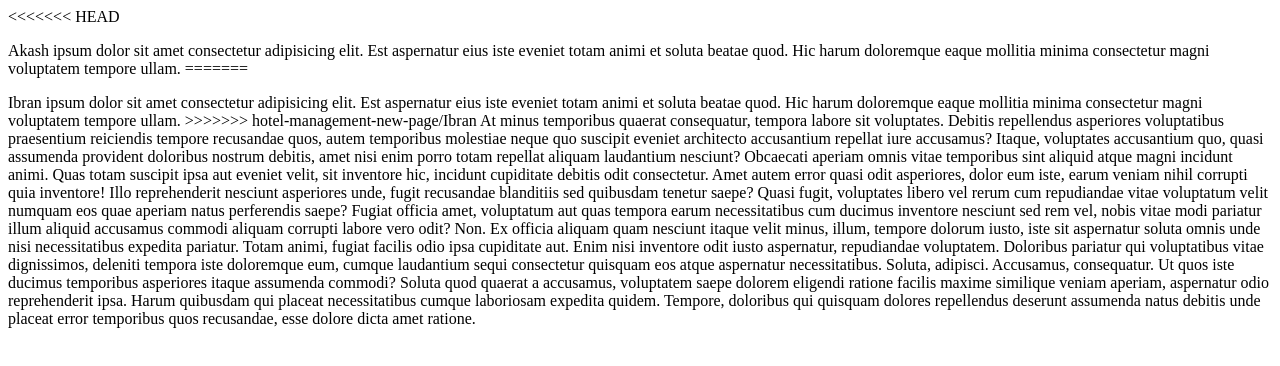
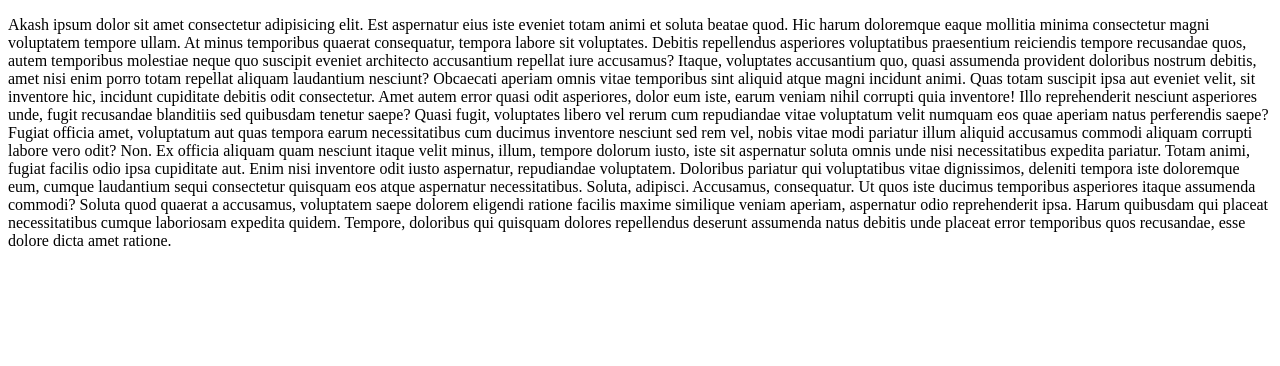
Before and after one commit to Akash09082001/demo-server, a plain HTML site: page hotel-management/index.html in a window 1280 px wide. Drawn offline with Linux system fonts and the light colour scheme.

Commit message:
done changes

```diff
--- a/hotel-management/index.html
+++ b/hotel-management/index.html
@@ -6,11 +6,7 @@
     <title>hotel management</title>
 </head>
 <body>
-<<<<<<< HEAD
     <p>Akash ipsum dolor sit amet consectetur adipisicing elit. Est aspernatur eius iste eveniet totam animi et soluta beatae quod. Hic harum doloremque eaque mollitia minima consectetur magni voluptatem tempore ullam.
-=======
-    <p>Ibran ipsum dolor sit amet consectetur adipisicing elit. Est aspernatur eius iste eveniet totam animi et soluta beatae quod. Hic harum doloremque eaque mollitia minima consectetur magni voluptatem tempore ullam.
->>>>>>> hotel-management-new-page/Ibran
     At minus temporibus quaerat consequatur, tempora labore sit voluptates. Debitis repellendus asperiores voluptatibus praesentium reiciendis tempore recusandae quos, autem temporibus molestiae neque quo suscipit eveniet architecto accusantium repellat iure accusamus?
     Itaque, voluptates accusantium quo, quasi assumenda provident doloribus nostrum debitis, amet nisi enim porro totam repellat aliquam laudantium nesciunt? Obcaecati aperiam omnis vitae temporibus sint aliquid atque magni incidunt animi.
     Quas totam suscipit ipsa aut eveniet velit, sit inventore hic, incidunt cupiditate debitis odit consectetur. Amet autem error quasi odit asperiores, dolor eum iste, earum veniam nihil corrupti quia inventore!
```
